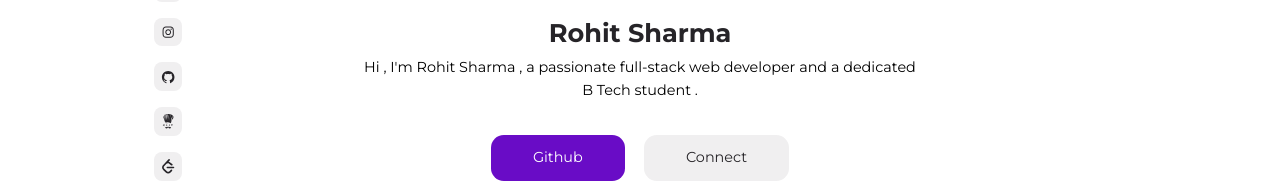
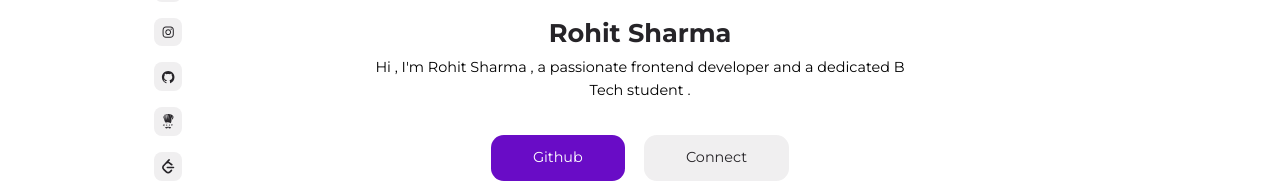
Before and after one commit to Rohit-Sharmaa/Portfolio, a React (Create React App) app: page / in a window 1280 px wide. Shown: the part 509-692 px from the top of the page. Built offline with nearby package versions, Linux system fonts and the light colour scheme.

Commit message:
text changes

```diff
--- a/src/sections/header/Header.jsx
+++ b/src/sections/header/Header.jsx
@@ -18,7 +18,7 @@ const Header = ({theme}) => {
         </div>
         <h3 data-aos="fade-up">Rohit Sharma</h3>
         <p data-aos="fade-up">
-          Hi , I'm Rohit Sharma , a passionate full-stack web developer and a
+          Hi , I'm Rohit Sharma , a passionate frontend  developer and a
           dedicated B Tech student .
         </p>
         <div className="header__cta" data-aos="fade-up">
```
